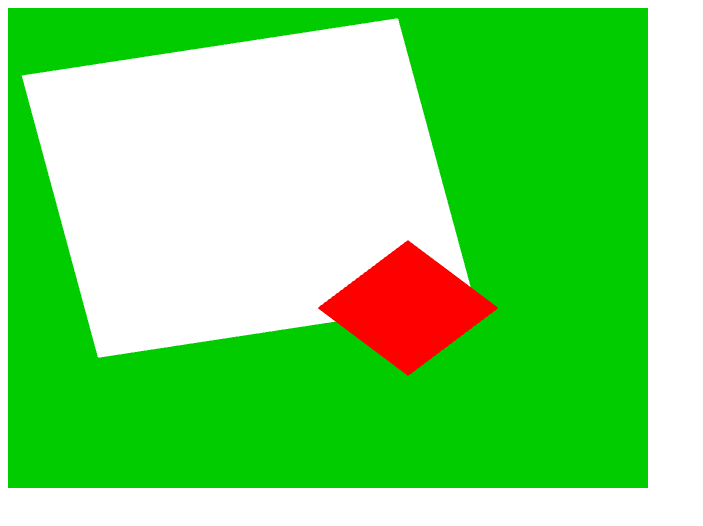
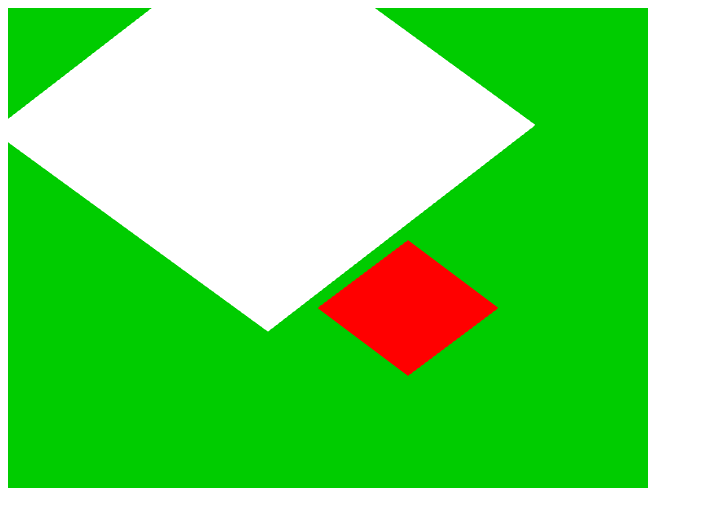
Before and after one commit to nodes777/gameengine, a website: page index.html in a window 1280 px wide. Shown: the whole page, without its empty margins (0-703 px from the left). Drawn offline with Linux system fonts and the light colour scheme.

Commit message:
adds transform class

```diff
--- a/index.html
+++ b/index.html
@@ -16,6 +16,7 @@
     -->
     <script type="text/javascript" src="src/lib/gl-matrix.js"></script>
     <script type="text/javascript" src="src/Engine/Renderable.js"></script>
+    <script type="text/javascript" src="src/Engine/Transform.js"></script>
     <script type="text/javascript" src="src/Engine/Core/Engine_VertexBuffer.js"></script>
     <script type="text/javascript" src="src/Engine/ShaderSupport.js"></script>
     <script type="text/javascript" src="src/myGame/myGame.js"></script>
--- a/src/Engine/Renderable.js
+++ b/src/Engine/Renderable.js
@@ -11,19 +11,22 @@ function Renderable (shader){
 	this.mShader = shader;
 	// Color for fragment shader
 	this.mColor = [1, 1, 1, 1];
+	// Transform operator for the Renderable
+	this.mXform = new Transform();
 }
 
-Renderable.prototype.draw = function(modelTransform){
+Renderable.prototype.draw = function(){
 	//gets the web context
 	var gl = gEngine.Core.getGL();
-	//activate it before you draw
+	//activate the shader before you draw
 	this.mShader.activateShader(this.mColor);
 	// vertices of the unit square are processed by the vertex shader
-	// the uModelTransform will contain the proper operator for transforming
-	this.mShader.loadObjectTransform(modelTransform);
+	// Get the transforms from the Renderable's Transform first
+	this.mShader.loadObjectTransform(this.mXform.getXform());
 	//(typeOfDrawing, offset, count)
 	gl.drawArrays(gl.TRIANGLE_STRIP, 0 , 4);
 };
 
 Renderable.prototype.setColor = function(color){this.mColor = color;};
 Renderable.prototype.getColor = function(){return this.mColor;};
+Renderable.prototype.getXform = function(){return this.mXform;};
--- /dev/null
+++ b/src/Engine/Transform.js
@@ -0,0 +1,109 @@
+/*
+* Transform Object
+*/
+/*jslint node: true, vars: true, evil: true */
+/*global gGL: false, loadAndCompileShader: false,
+    gSquareVertexBuffer: false, document: false, gEngine: false,*/
+
+ function Transform(){
+ 	//vec.fromValues()???
+ 	// Translation
+ 	this.mPosition = vec2.fromValues(0,0);
+ 	//Scaling
+ 	this.mScale = vec2.fromValues(1,1);
+ 	//Rotation in radians
+ 	this.mRoatationInRad = 0.0;
+ }
+
+ // Position getters and setters
+Transform.prototype.setPosition = function(xPos,yPos) {
+	this.setXPos(xPos);
+	this.setYPos(yPos);
+};
+Transform.prototype.setXPos = function(xPos){
+	this.mPosition[0] = xPos;
+};
+
+Transform.prototype.setYPos = function(yPos) {
+	this.mPosition[1] = yPos;
+};
+
+Transform.prototype.incXPosBy = function(delta){
+	this.mPosition[0] += delta;
+};
+
+Transform.prototype.incYPosBy = function(delta){
+	this.mPosition[1] += delta;
+};
+
+Transform.prototype.getPosition = function() {
+	return this.mPosition;
+};
+
+Transform.prototype.getXPos = function (){
+	return this.mPosition[0];
+};
+
+Transform.prototype.getYPos = function (){
+	return this.mPosition[1];
+};
+
+//Scale setters and getters
+Transform.prototype.setSize = function(width,height){
+	this.setWidth(width);
+	this.setHeight(height);
+};
+
+Transform.prototype.setWidth = function(width) {
+	this.mScale[0] = width;
+};
+
+Transform.prototype.setHeight = function(height){
+	this.mScale[1] = height;
+};
+
+Transform.prototype.incSizeBy = function (delta) {
+    this.incWidthBy(delta);
+    this.incHeightBy(delta);
+};
+
+Transform.prototype.getWidth = function () { return this.mScale[0]; };
+Transform.prototype.getHeight = function () { return this.mScale[1]; };
+Transform.prototype.incWidthBy = function (delta) { this.mScale[0] += delta; };
+Transform.prototype.incHeightBy = function (delta) { this.mScale[1] += delta; };
+
+//Rotation setters and getters
+Transform.prototype.setRotationInRad = function (rotationInRadians) {
+	this.mRotationInRad = rotationInRadians;
+	// Flip it around if you're rotating more than 360
+	while (this.mRotationInRad > (2 * Math.PI)) {
+        this.mRotationInRad -= (2 * Math.PI);
+    }
+};
+
+Transform.prototype.setRotationInDegree = function (rotationInDegree) {
+    this.setRotationInRad(rotationInDegree * Math.PI / 180.0);
+};
+Transform.prototype.incRotationByDegree = function (deltaDegree) {
+    this.incRotationByRad(deltaDegree * Math.PI / 180.0);
+};
+Transform.prototype.incRotationByRad = function (deltaRad) {
+    this.setRotationInRad(this.mRotationInRad + deltaRad);
+};
+Transform.prototype.getRotationInRad = function () {  return this.mRotationInRad; };
+Transform.prototype.getRotationInDegree = function () { return this.mRotationInRad * 180.0 / Math.PI; };
+
+//Return a TRS matrix
+Transform.prototype.getXform = function() {
+	// Create blank identity matrix
+	var matrix = mat4.create();
+
+	// Functions from loaded webgl library
+	mat4.translate(matrix, matrix, vec3.fromValues(this.getXPos(), this.getYPos(), 0.0));
+
+	mat4.rotateZ(matrix, matrix, this.getRotationInRad());
+
+	mat4.scale(matrix, matrix, vec3.fromValues(this.getWidth(), this.getHeight(), 1.0));
+
+	return matrix;
+};
--- a/src/myGame/myGame.js
+++ b/src/myGame/myGame.js
@@ -10,38 +10,21 @@ function myGame(htmlCanvasID){
     this.mRedSq.setColor([1,0,0,1]);
 
     gEngine.Core.clearCanvas([0,0.8,0,1]);
-    //activate the right shader this is done inside Renderables now
-   //this.mShader.activateShader([0, 0, 1, 1]);
+    // Step E: sets the white Renderable object’s transform
 
-    //var gl = gEngine.Core.getGL();
-    //gl.drawArrays(gl.TRIANGLE_STRIP,0,4);
+    this.mWhiteSq.getXform().setPosition(-0.2, 0.5);
+    this.mWhiteSq.getXform().setRotationInRad(0.8);
+    this.mWhiteSq.getXform().setSize(1.2, 1.2);
+    // Step F: draws the white square (transform behavior in the object)
+    this.mWhiteSq.draw();
 
-    // Create a new identify transform operator
-    // From the gl-matrix library
-    var xform = mat4.create();
-
-    // Step E: compute the white square transform
-    // These funcs are all in the gl-matrix library
-    // TRS order
-
-    // Move left and up
-    // rotate0.2 radians
-    // Scale 1.2 times
-    mat4.translate(xform, xform, vec3.fromValues(-0.25, 0.25, 0.0));
-    // Rotation is in radians
-    mat4.rotateZ(xform, xform, 0.2);
-    mat4.scale(xform, xform, vec3.fromValues(1.2, 1.2, 1.0));
-    // Step F: draw the white square with the computed transform
-    //draw(modelTransform) now takes the transforms
-    this.mWhiteSq.draw(xform);
-
-    // Step G: compute the red square transform
-    // restart with the identity transform
-    mat4.identity(xform);
-    mat4.translate(xform, xform, vec3.fromValues(0.25, -0.25, 0.0));
-    mat4.rotateZ(xform, xform, -0.785);   // rotation of about -45-degrees
-    mat4.scale(xform, xform, vec3.fromValues(0.4, 0.4, 1.0));
-
-    // Step H: draw the red square with the computed transform
-    this.mRedSq.draw(xform);
+    // it is possible to setX/Y separately
+    this.mRedSq.getXform().setXPos(0.25);
+    this.mRedSq.getXform().setYPos(-0.25);
+    // Set in degrees
+    this.mRedSq.getXform().setRotationInDegree(45);
+    this.mRedSq.getXform().setWidth(0.4);
+    this.mRedSq.getXform().setHeight(0.4);
+    // Step H: draw the red square (transform in the object)
+    this.mRedSq.draw();
 }
```
Also changed, not shown: notes/chapter3.md (+1 -0 lines).
